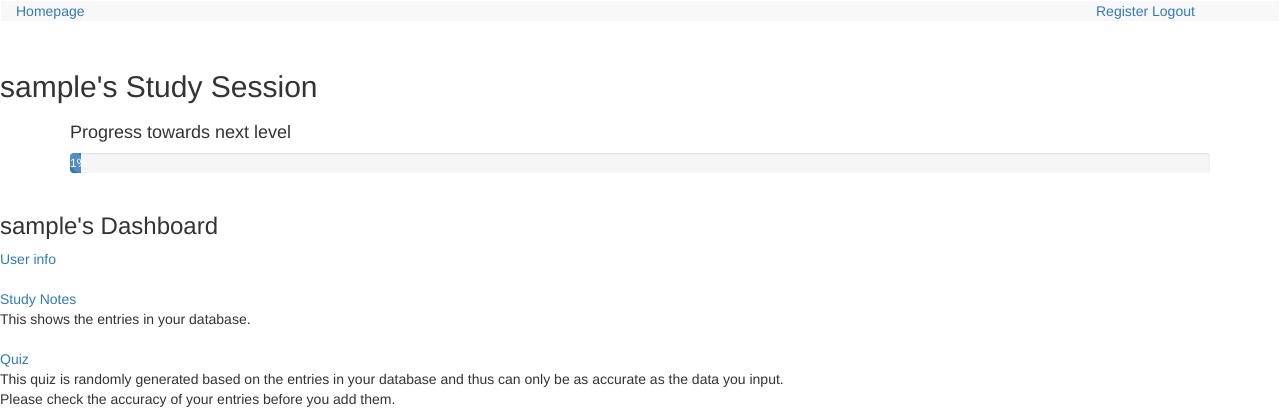
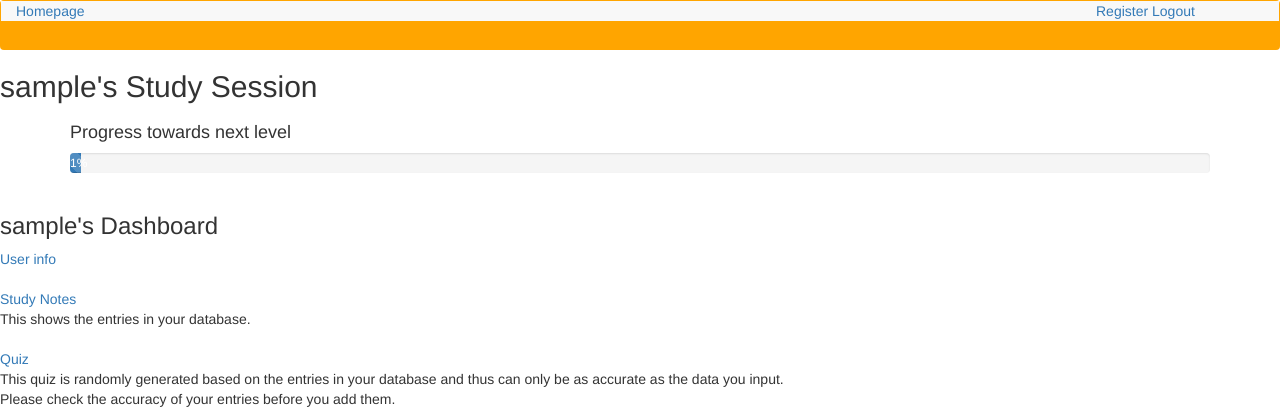
Before and after one commit to gkchan/PyQuizBase, a Flask app: a page that uses templates/base.html in a window 1280 px wide. Shown: the top 420 px of the page. Run offline with Flask 2, Linux system fonts and the light colour scheme; the visitor is signed in with stand-in values (Sample User, id 1); some libraries are stand-ins or nearby versions.

Commit message:
Add css, change style of navbar

```diff
--- a/templates/base.html
+++ b/templates/base.html
@@ -3,6 +3,13 @@
 <head>
   <title>Code Program</title>
   <link href="https://maxcdn.bootstrapcdn.com/bootstrap/3.3.7/css/bootstrap.min.css" rel="stylesheet">
+
+  <style>
+    .nav-color {
+    background-color: orange;
+  }
+  </style>
+
   {% block head %}{% endblock %}
 </head>
 
@@ -17,7 +24,7 @@
 
 
 
-<nav class="navbar">
+<nav class="navbar nav-color">
   <div class="container-fluid">
 
     <div class="row navbar-default">
@@ -37,7 +44,7 @@
     <div class="row">
       <div class="col-xs-offset-5 col-xs-2">
         {% if "current_user" in session %}
-          <a href="/{{ session["current_user"] }}/dashboard" id="dash"><h4>Dashboard</h4></a>
+          <a href="/{{ session["current_user"] }}/dashboard" id="dash" class="btn active"><h4>Dashboard</h4></a>
         {% endif %}
       </div>
     </div>
```
